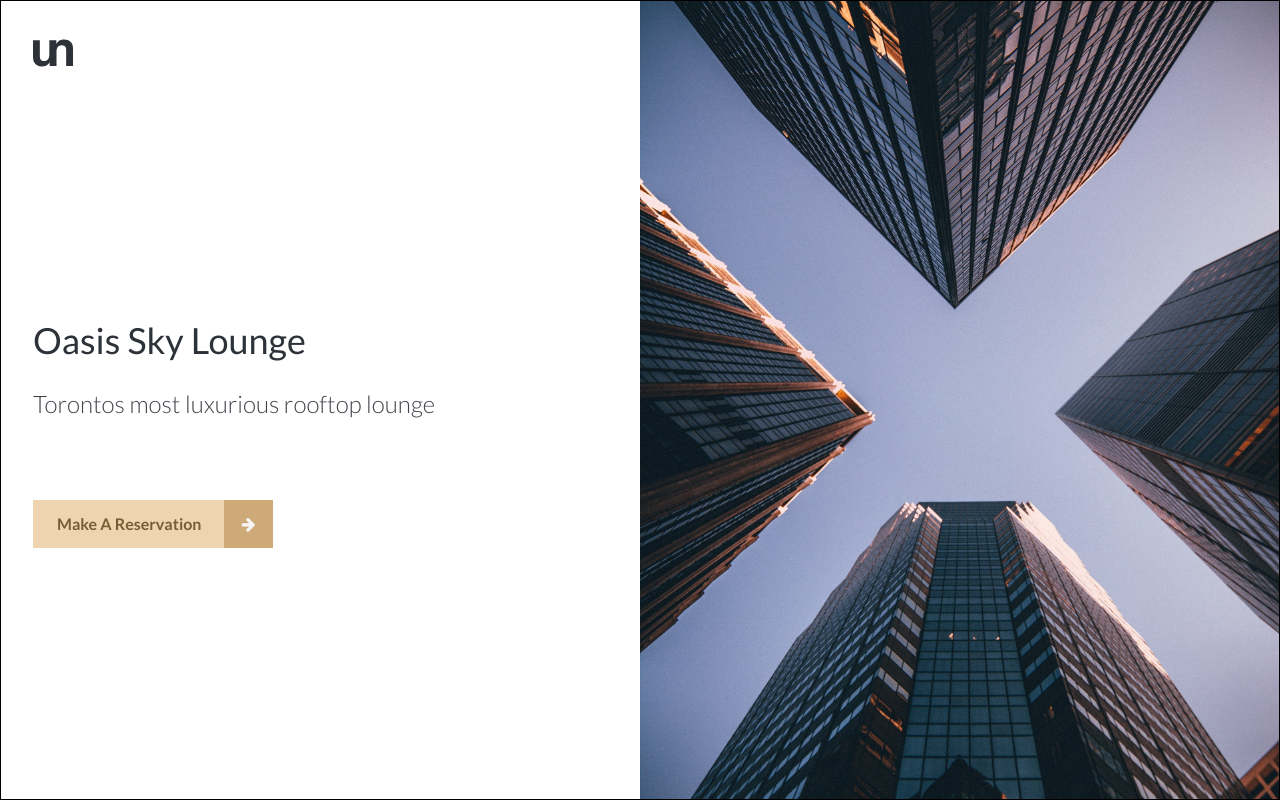
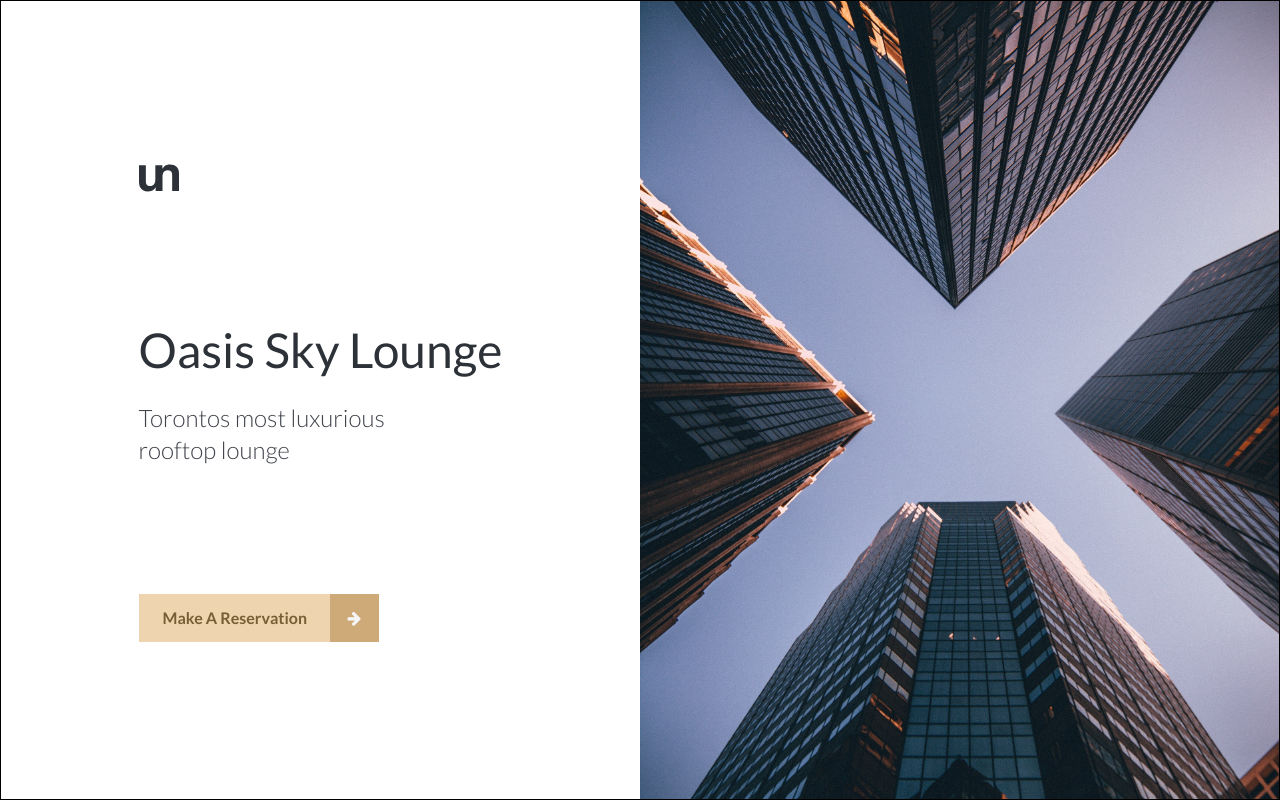
Before and after one commit to Davemafy/Landing-Page, a website: page index.html in a window 1280 px wide. Drawn offline with Linux system fonts and the light colour scheme.

Commit message:
feat: working on the screen sizes view "

```diff
--- a/index.html
+++ b/index.html
@@ -22,11 +22,14 @@
             >
                 <!-- hero-body	 -->
                 <div
-                    class="hero-body bg-[hsl(0,0%,10%,0.89)] flex flex-col  justify-stretch gap-16 md:gap-20  p-8 content-start scale-100 duration-500 delay-500 opacity-1 md:col-auto md:bg-transparent"
+                    class="hero-body bg-[hsl(0,0%,10%,0.89)] flex flex-col items-center justify-center  p-12 scale-100 duration-500 delay-500 opacity-1 md:col-auto md:bg-transparent"
                     id="hero-text"
                 >
+                    <div class="flex flex-col gap-16 sm:gap-[max(100%,10rem)]  lg:gap-32 xl:gap-48  text-container">
                         <!-- hero-logo	 -->
-                    <div class="logo borde-2 borde-red-500">
+                        <div
+                            class="logo self-start top-16 borde-2 borde-red-500 md:block"
+                        >
                             <img
                                 src="img/logo.svg"
                                 height="100"
@@ -36,28 +39,30 @@
                             />
                         </div>
                         <!-- hero-body-text	 -->
-                    <div class="header-text flex flex-col flex-1 gap-7 justify-end borde-2 borde-red-500">
+                        <div
+                            class="header-text flex flex-col gap-7 justify-end borde-2 borde-red-500"
+                        >
                             <!-- hero-body-title	 -->
                             <h1
-                            class="text-4xl font-medium font-latoreg md:drop-shadow-none"
+                                class="text-4xl max-w-[49ch] lg:text-5xl font-medium font-latoreg md:drop-shadow-none"
                             >
                                 Oasis Sky Lounge
                             </h1>
                             <!-- hero-body-pargraph	 -->
                             <p
-                            class="text-2xl font-lato font-extralight md:text-lightDark drop-shadow-xl md:drop-shadow-none"
+                                class="text-xl max-w-[20ch] lg:text-2xl font-lato font-extralight md:text-lightDark drop-shadow-xl md:drop-shadow-none"
                             >
                                 Torontos most luxurious rooftop lounge
                             </p>
                             <!-- Call To Action Container	 -->
                         </div>
                         <!-- Call To Action Button	 -->
-                    <div class="cta relative borde-2 flex-1 borde-red-500">
+                        <div class="cta relative borde-2 borde-red-500">
                             <div
-                            class="group duration-150 hover:bg-coyoteBrown get-started w-[240px] bg-lightWheat flex "
+                                class="group duration-150 hover:bg-coyoteBrown get-started w-[240px] bg-lightWheat flex"
                             >
                                 <p
-                                class="py-3 pl-6 flex-[5] duration-150 text-coyoteBrown font-latobd group-hover:text-white"
+                                    class="py-3 pl-6  flex-[5] duration-150 text-coyoteBrown font-latobd group-hover:text-white"
                                 >
                                     Make A Reservation
                                 </p>
@@ -71,8 +76,9 @@
                             </div>
                         </div>
                     </div>
+                </div>
                 <!-- hero-image	 -->
-                <picture class="relative  overflow-hidden z-[-1] md:col-auto">
+                <picture class="relative overflow-hidden z-[-1] md:col-auto">
                     <img
                         class="object-cover h-full w-full scale-125 duration-300 opacity-0 object-center"
                         src="img/city.jpg"
--- a/input.css
+++ b/input.css
@@ -25,7 +25,15 @@
 .hero-section > *{
 	grid-area: stack;
 }
-body .hero-section  *:hover{
-	outline: limegreen solid;
+body .text-container  *{
+	outline: lie solid;
 	transition: 150ms;
 }
+body .hero-section  *:hover{
+	outline: red solid;
+	transition: 150ms;
+}
+body .text-container:has(*:hover)  .text-container *:not(*:hover){
+	outline: transparent solid;
+	transition: 150ms;
+}
--- a/tailwind.config.js
+++ b/tailwind.config.js
@@ -3,6 +3,7 @@ module.exports = {
     content: ["./*.html"],
     theme: {
         screens: {
+        	min: '320px',
             sm: "480px",
             md: "768px",
             lg: "978px",
```
Also changed, not shown: css/style.css. Lines whose indentation alone changed are shown as unchanged.
